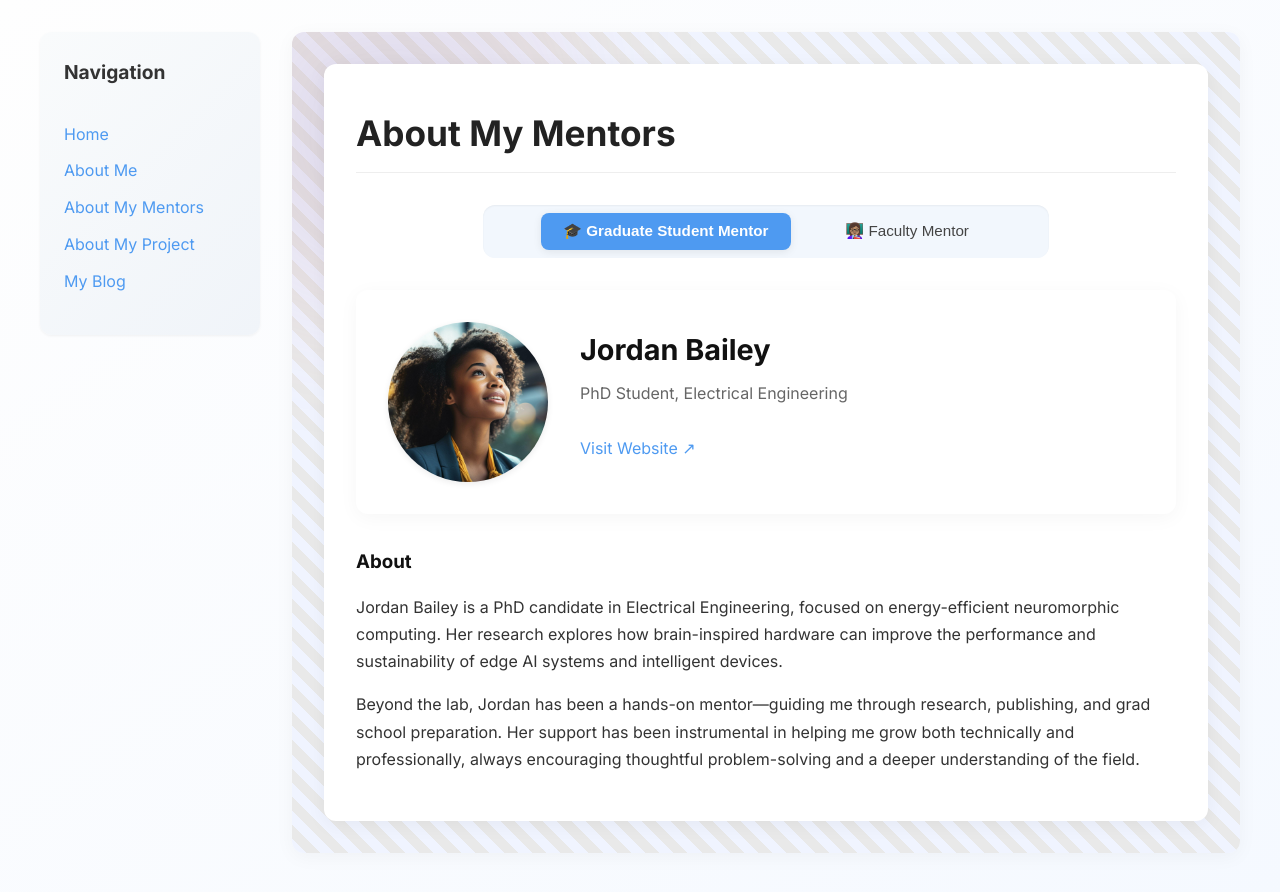
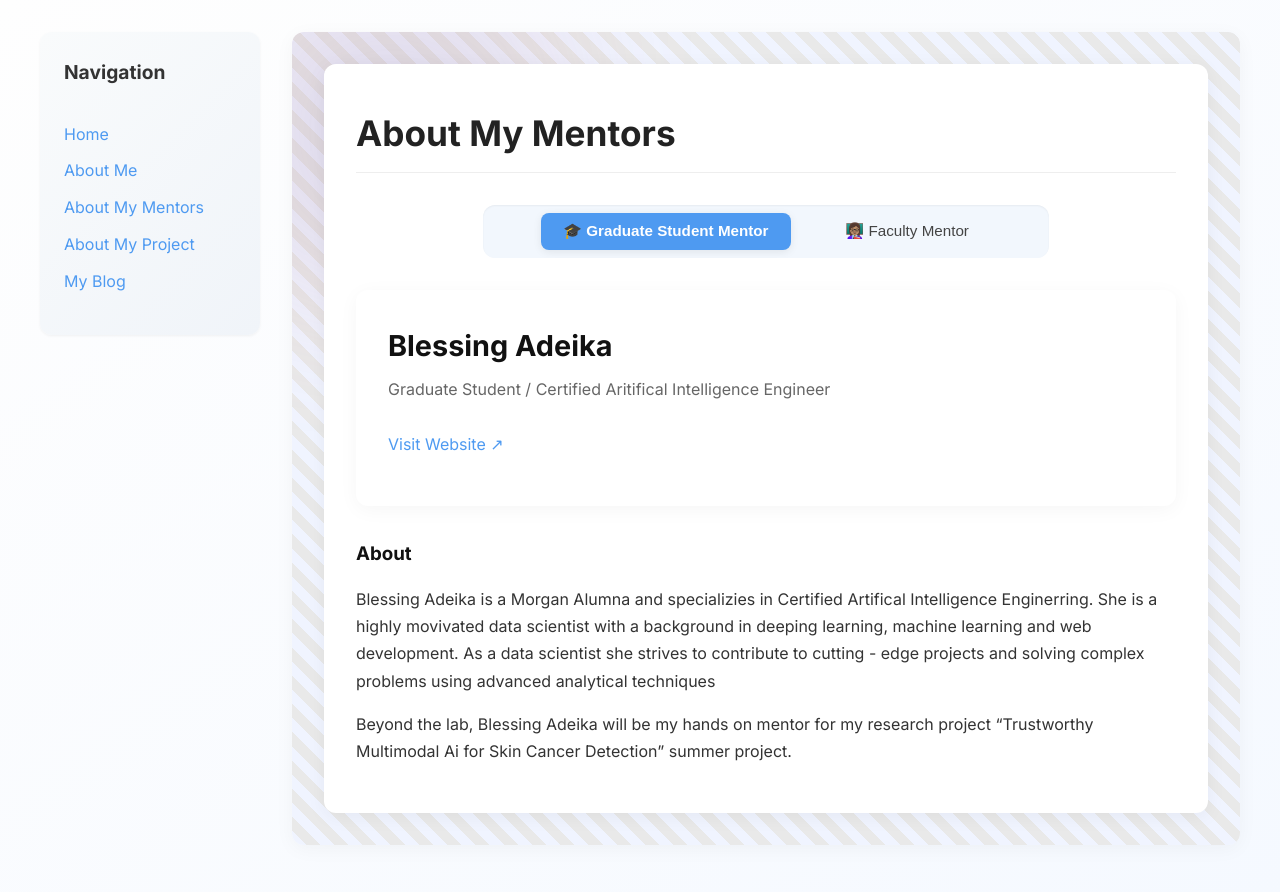
Before and after one commit to KenideeBlakey/kenideeblakey.github.io, a Jekyll site: the page built from pages/about-my-mentor.md, in a window 1280 px wide. Shown: the top 892 px of the page. Built offline with Jekyll 4.4.1, drawn with Linux system fonts in a browser that asks for light colours.

Commit message:
Update about-my-mentor.md

```diff
--- a/pages/about-my-mentor.md
+++ b/pages/about-my-mentor.md
@@ -4,18 +4,18 @@ title: About My Mentors
 permalink: /about-my-mentor.html
 
 graduate_mentor:
-  name: Jordan Bailey
-  title: PhD Student, Electrical Engineering
-  image: /assets/images/graduate-student-mentor.jpg
+  name: Blessing Adeika
+  title: Graduate Student / Certified Aritifical Intelligence Engineer
+  image:
   website: https://gradmentor.example.com
   bio: |
-    Jordan Bailey is a PhD candidate in Electrical Engineering, focused on energy-efficient neuromorphic computing. Her research explores how brain-inspired hardware can improve the performance and sustainability of edge AI systems and intelligent devices.
+    Blessing Adeika is a Morgan Alumna and specializies in Certified Artifical Intelligence Enginerring. She is a highly movivated data scientist with a background in deeping learning, machine learning and web development. As a data scientist she strives to contribute to cutting - edge projects and solving complex problems using advanced analytical techniques
 
-    Beyond the lab, Jordan has been a hands-on mentor—guiding me through research, publishing, and grad school preparation. Her support has been instrumental in helping me grow both technically and professionally, always encouraging thoughtful problem-solving and a deeper understanding of the field.
+    Beyond the lab, Blessing Adeika will be my hands on mentor for my research project "Trustworthy Multimodal Ai for Skin Cancer Detection" summer project.
 
 faculty_mentor:
-  name: Dr. Elijah Freeman
-  title: Professor Emeritus, Tuskegee University
+  name: Dr. Saroj Pramanik
+  title: Professor
   image: /assets/images/faculty-mentor.jpg
   website: https://facultymentor.example.com
   bio: |
```
